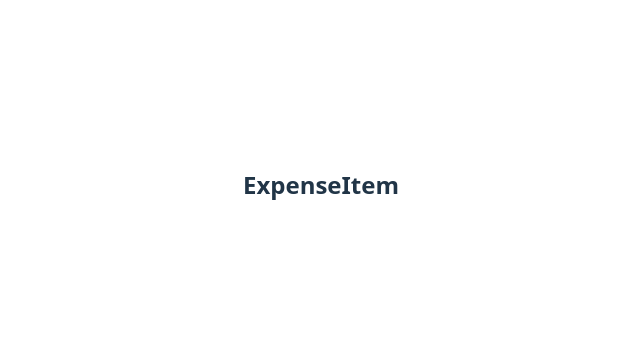
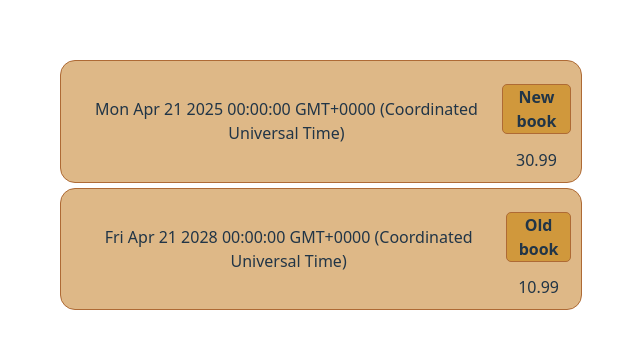
Before and after one commit to Dlowyz/ExpensesUus, a React (Vite) app: page / in a window 1280 px wide. Shown: the part 215-564 px from the top of the page, without its empty margins (319-959 px from the left). Built offline with nearby package versions, Linux system fonts and the light colour scheme.

Commit message:
ülessanne 3

```diff
--- a/src/App.jsx
+++ b/src/App.jsx
@@ -5,10 +5,28 @@ import './App.css'
 import ExpenseItem from './components/ExpenseItem'
 function App() {
   const [count, setCount] = useState(0)
+  const expenses = [
+    {
+      date: new Date(2025, 3, 21),
+      title: 'New book',
+      price: 30.99
+    },
+    {
+      date: new Date(2028, 3, 21),
+      title: 'Old book',
+      price: 10.99
+    }
+    ]
 
   return (
     <>
-      <ExpenseItem></ExpenseItem>
+      <ExpenseItem
+        data={expenses[0]}
+      />
+      <ExpenseItem
+        data={expenses[1]}
+      />
+
     </>
   )
 }
--- /dev/null
+++ b/src/components/ExpenseItem.css
@@ -0,0 +1,28 @@
+* {font-family: system-ui, -apple-system, BlinkMacSystemFont, 'Segoe UI', Roboto, Oxygen, Ubuntu, Cantarell, 'Open Sans', 'Helvetica Neue', sans-serif;}
+
+.expense-item {
+    background-color: burlywood;
+    border-radius: 15px;
+    width: 500px;
+    display: flex;
+    justify-content: space-around;
+    padding: 10px;
+    border: 1px solid rgb(174, 106, 53);
+    margin: 5px;
+
+}
+
+.expense-item_date{
+    display: flex;
+    align-self: center;
+    padding: 3px;
+}
+
+.expense-item_description h2{
+    background-color: rgb(208, 152, 60);
+    border-radius: 5px;
+    border: 1px solid rgb(174, 106, 53);
+    display: flex;
+    font-size: medium;
+    font-style: normal;
+}
--- a/src/components/ExpenseItem.jsx
+++ b/src/components/ExpenseItem.jsx
@@ -1,8 +1,16 @@
 import React from 'react'
+import "./ExpenseItem.css"
+const ExpenseItem = (props) => {
 
-const ExpenseItem = () => {
+
   return (
-    <h2>ExpenseItem</h2>
+    <div className='expense-item'>
+        <div className='expense-item_date'>{props.data.date.toString()}</div>
+        <div className='expense-item_description'>
+            <h2>{props.data.title}</h2>
+            <div className='expense-item_price'>{props.data.price}</div>
+        </div>
+    </div>
   )
 }
 
```
